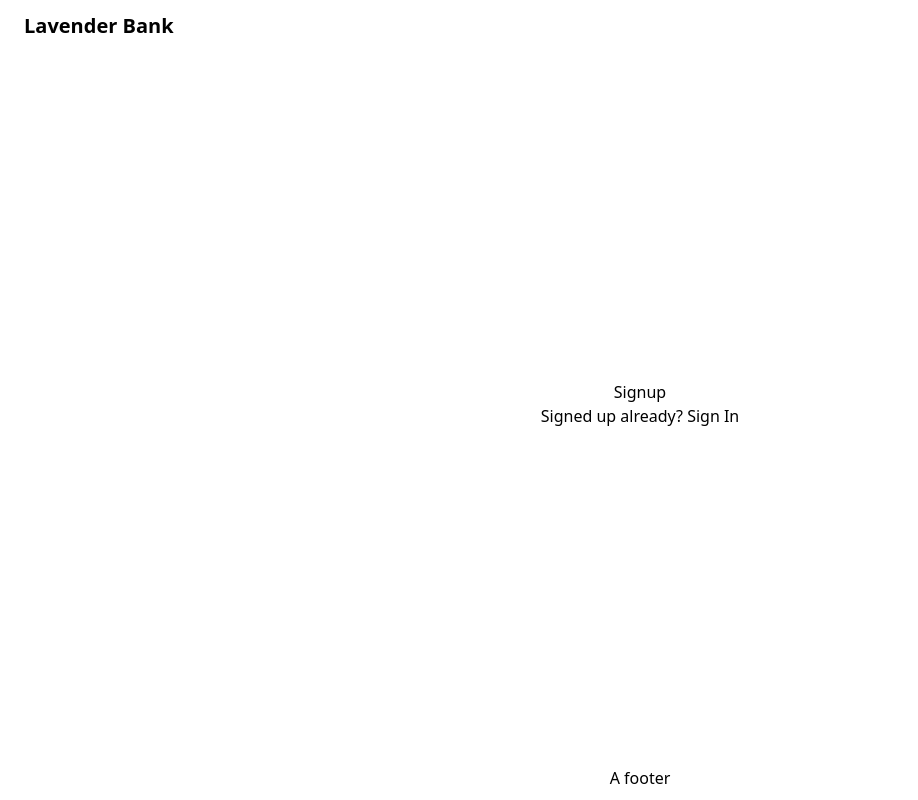
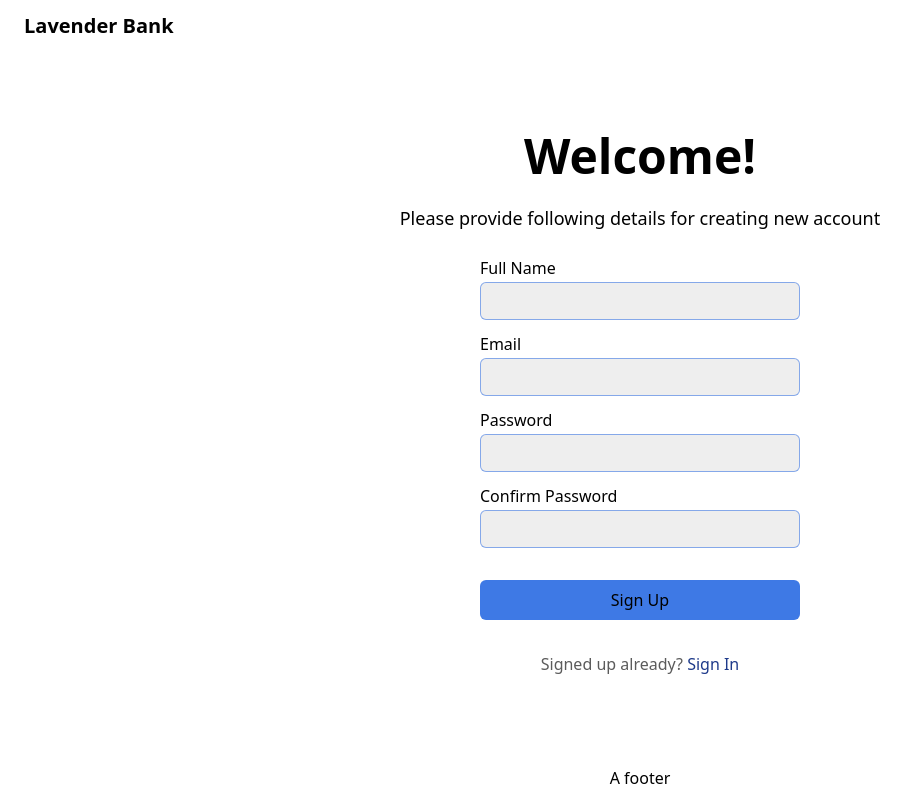
Before and after one commit to Hack-Weekly/lavender-snake-banking, a React (Vite) app in the folder frontend/: page /signup in a window 1280 px wide. Shown: the whole page, without its empty margins (0-918 px from the left). Built offline with nearby package versions, Linux system fonts and the light colour scheme.

Commit message:
signup page

```diff
--- a/frontend/src/components/Signup.jsx
+++ b/frontend/src/components/Signup.jsx
@@ -2,10 +2,43 @@ import { Link } from "react-router-dom";
 
 const Signup = () => {
   return (
-    <div className="flex flex-col items-center">
-      <p>Signup</p>
-      <p>
-        Signed up already? <Link to="/signin">Sign In</Link>
+    <div className="flex flex-col items-center gap-6">
+      <h1 className="text-5xl font-bold">Welcome!</h1>
+      <p className="text-grey text-lg text-center">
+        Please provide following details for creating new account
+      </p>
+      <form className="flex flex-col gap-3 w-80">
+        <div className="flex flex-col gap-0.5">
+          <label htmlFor="fullname" className="">
+            Full Name
+          </label>
+          <input type="text" className="input" id="fullname" />
+        </div>
+        <div className="flex flex-col gap-0.5">
+          <label htmlFor="email" className="">
+            Email
+          </label>
+          <input type="email" className="input" id="email" />
+        </div>
+        <div className="flex flex-col gap-0.5">
+          <label htmlFor="password" className="">
+            Password
+          </label>
+          <input type="password" className="input" id="password" />
+        </div>
+        <div className="flex flex-col gap-0.5">
+          <label htmlFor="password-confirmation" className="">
+            Confirm Password
+          </label>
+          <input type="password" className="input" id="password-confirmation" />
+        </div>
+        <button className="btn mt-5">Sign Up</button>
+      </form>
+      <p className="font-medium text-gray mt-2">
+        Signed up already?{" "}
+        <Link to="/signin" className="link">
+          Sign In
+        </Link>
       </p>
     </div>
   );
--- a/frontend/src/index.css
+++ b/frontend/src/index.css
@@ -3,8 +3,18 @@
 @tailwind utilities;
 
 @layer base {
-  button {
-    background: grey;
-    padding: 0.5rem 1rem;
+}
+
+@layer utilities {
+  .input {
+    @apply px-2.5 py-1.5 block bg-gray/10 border border-accent/60 rounded-md focus:outline-2 focus:outline-accent;
+  }
+
+  .btn {
+    @apply bg-accent hover:bg-dark/70 rounded-md transition-colors duration-200 px-4 py-2;
+  }
+
+  .link {
+    @apply text-blue-900 hover:underline;
   }
 }
--- a/frontend/tailwind.config.js
+++ b/frontend/tailwind.config.js
@@ -7,7 +7,7 @@ export default {
         darkest: "#160524",
         dark: "#4A00C5",
         accent: "#3E79E5",
-        grey: "#5B5B5B",
+        gray: "#5B5B5B",
         light: "#D3E1F5",
         lightest: "#FFFFFF",
       },
```
